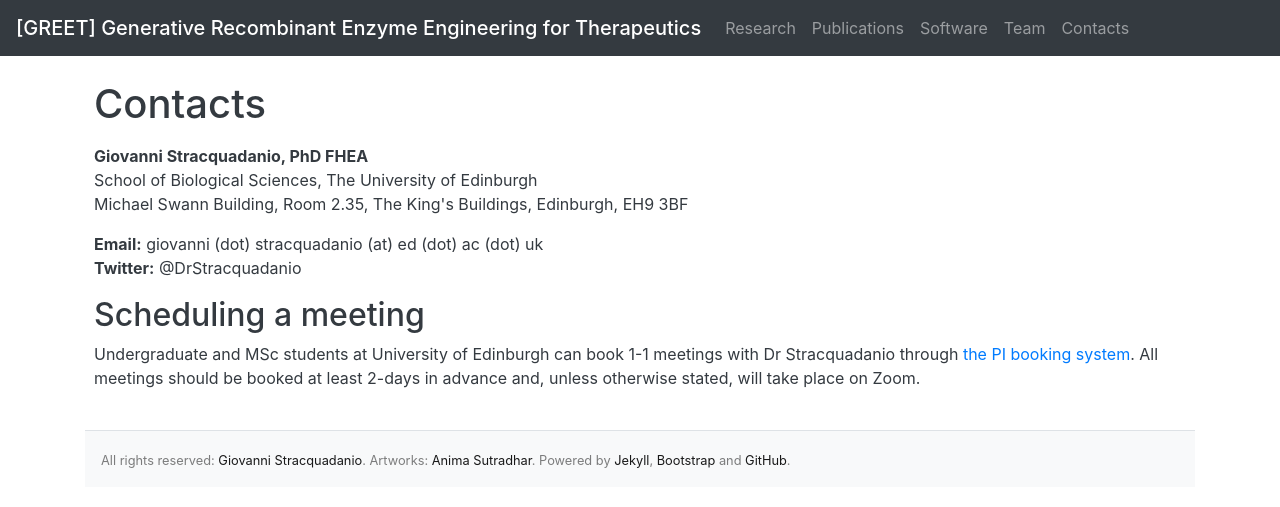
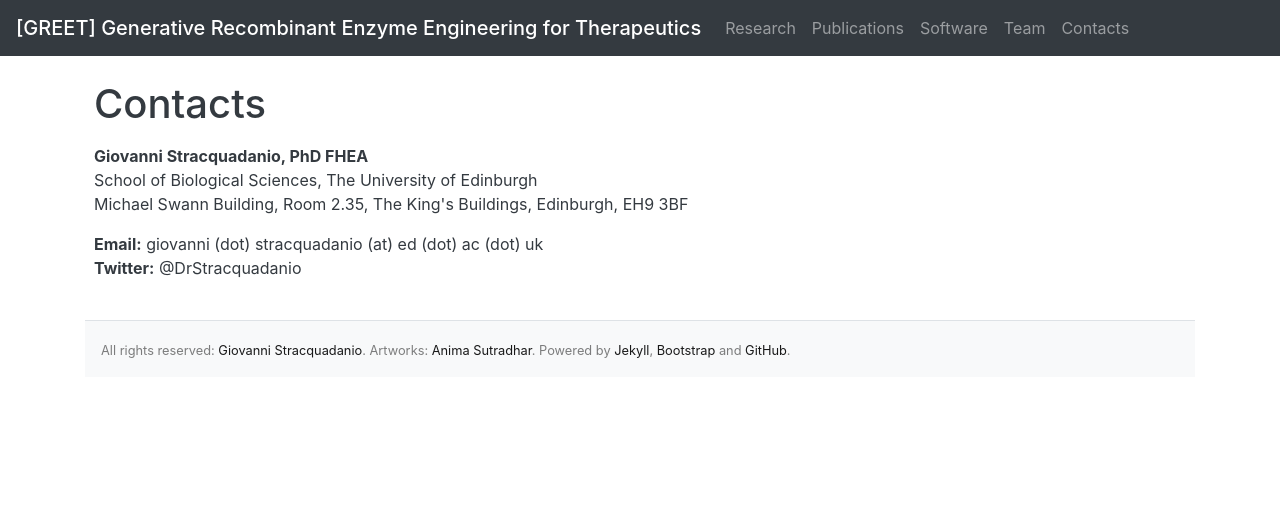
Before and after one commit to stracquadaniolab/greet-project.github.io, a Jekyll site: the page built from contacts.md, in a window 1280 px wide. Shown: the top 507 px of the page. Built offline with Jekyll 4.4.1, drawn with Linux system fonts in a browser that asks for light colours; nearby versions of some CDN libraries.

Commit message:
fix: updated contacts

```diff
--- a/contacts.md
+++ b/contacts.md
@@ -18,11 +18,3 @@ Michael Swann Building, Room 2.35, The King's Buildings, Edinburgh, EH9 3BF
 <strong>Twitter:</strong> &#64;DrStracquadanio
 <br/>
 </address>
-
-<h2>Scheduling a meeting</h2>
-
-Undergraduate and MSc students at University of Edinburgh can book 1-1
-meetings with Dr Stracquadanio through <a
-href="https://calendly.com/dr-stracquadanio/pi-meeting">the PI
-booking system</a>. All meetings should be booked at least 2-days in advance
-and, unless otherwise stated, will take place on Zoom.
```
